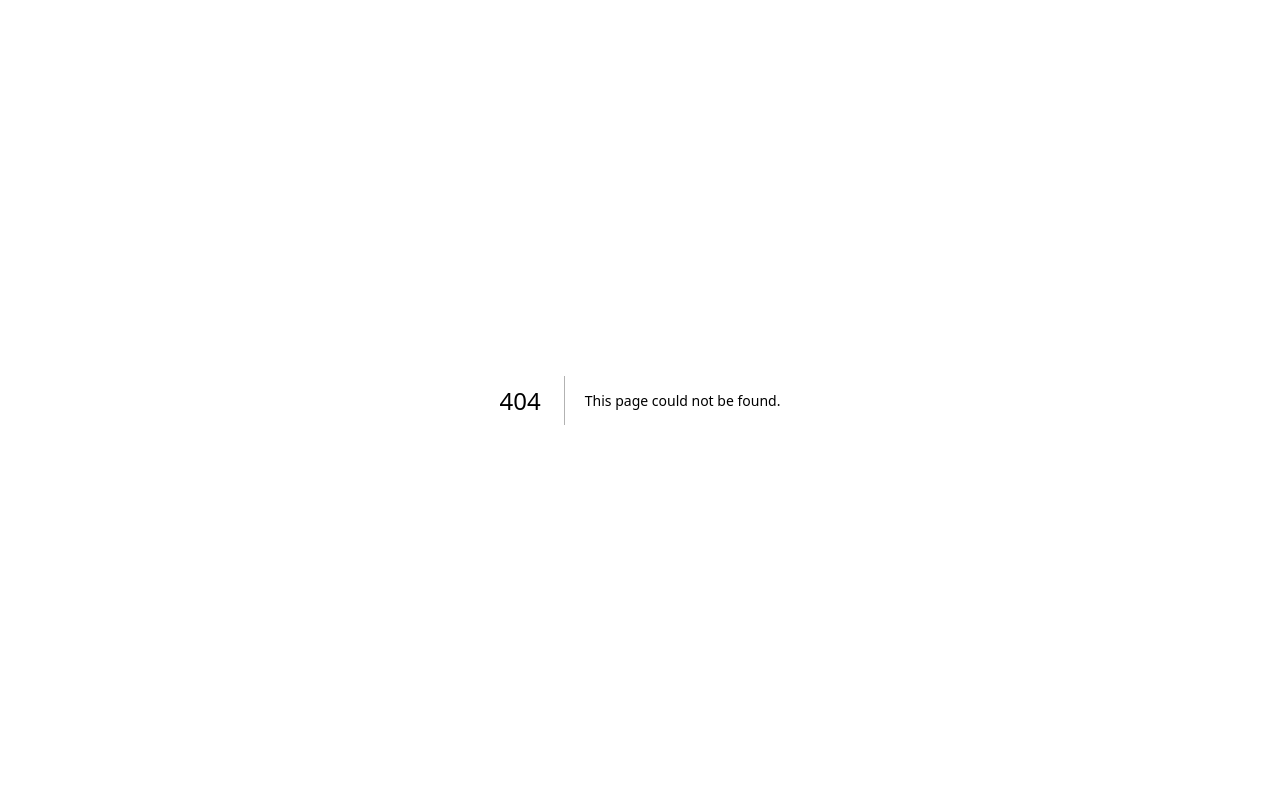
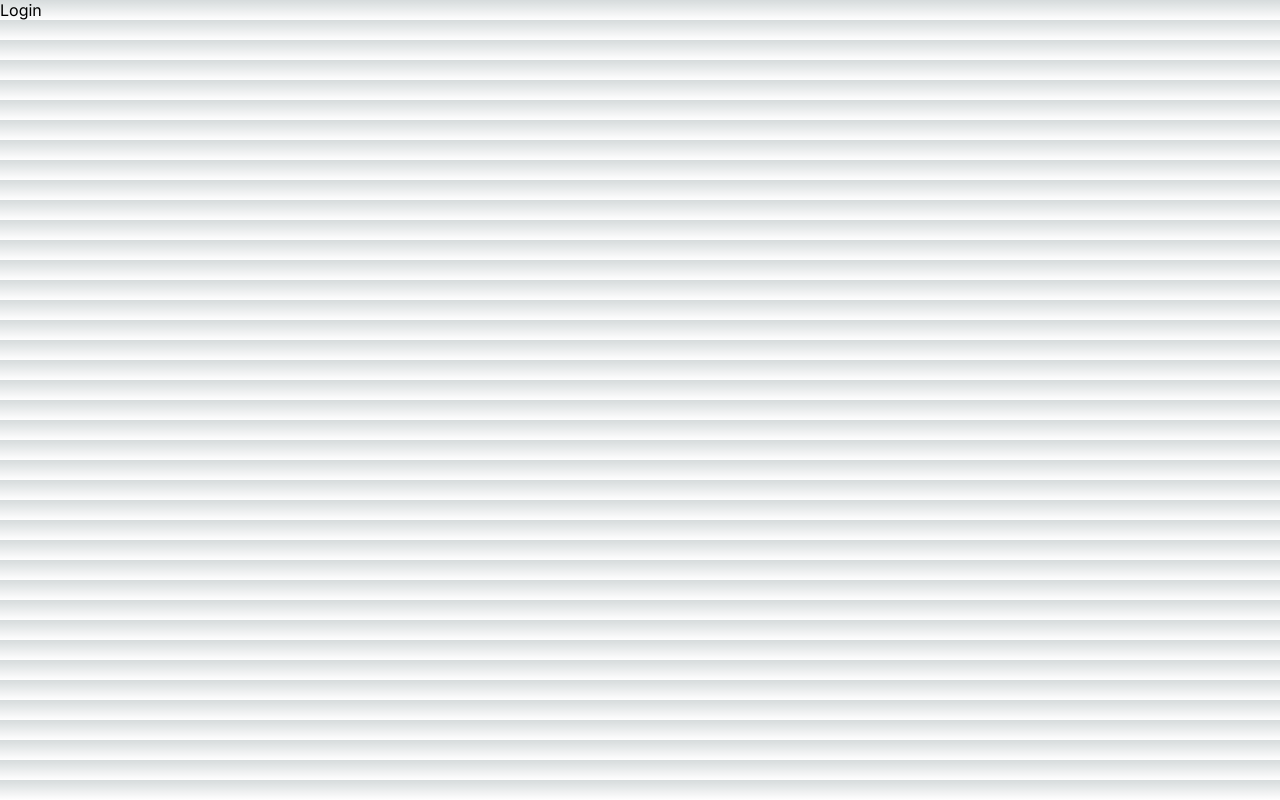
Before and after one commit to Abir-Tx/scms-web, a Next.js app: page /login in a window 1280 px wide. Before the commit this address had no page. Built offline with nearby package versions, Linux system fonts and the light colour scheme.

Commit message:
Create basic login page
Signed-off-by: Abir-Tx <28858998+Abir-Tx@users.noreply.github.com>

```diff
--- /dev/null
+++ b/src/app/login/page.tsx
@@ -0,0 +1,5 @@
+import React from "react";
+
+export default function Login() {
+  return <div>Login</div>;
+}
```
